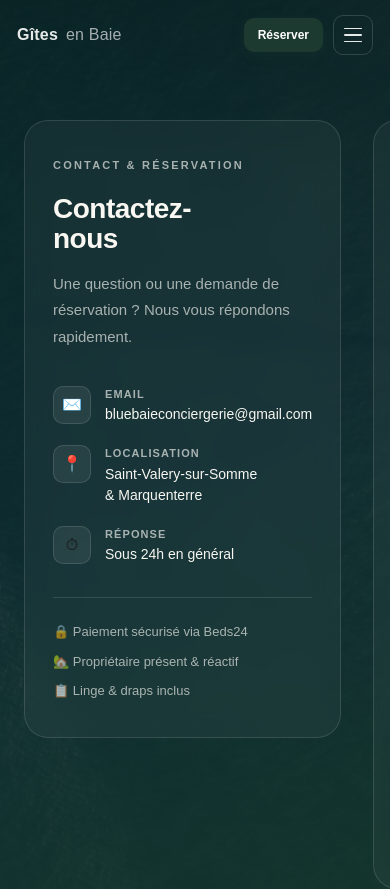
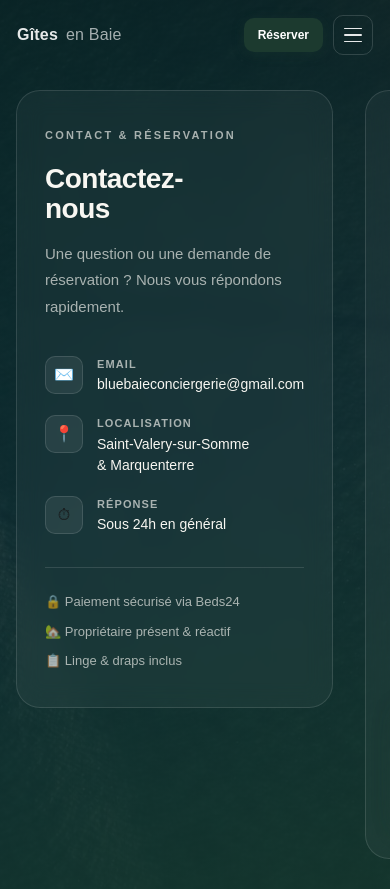
Before and after one commit to bluebaie/gite-en-baie, a Next.js app: page /contact in a window 390 px wide. Shown: the top 889 px of the page. Built offline with nearby package versions, Linux system fonts and the light colour scheme.

Commit message:
fix: padding mobile contact page

```diff
--- a/app/contact/page.tsx
+++ b/app/contact/page.tsx
@@ -22,12 +22,21 @@ export default function ContactPage() {
         background: "linear-gradient(160deg, rgba(7,30,32,0.88) 0%, rgba(11,31,37,0.82) 50%, rgba(20,50,40,0.90) 100%)",
       }} />
 
-      {/* Contenu */}
-      <div style={{
-        position: "relative",
-        zIndex: 2,
-        padding: "120px 24px 80px",
-      }}>
+      {/* Padding responsive via <style> — desktop inchangé */}
+      <style>{`
+        .contact-content {
+          position: relative;
+          z-index: 2;
+          padding: 120px 24px 80px;
+        }
+        @media (max-width: 767px) {
+          .contact-content {
+            padding: 90px 16px 60px;
+          }
+        }
+      `}</style>
+
+      <div className="contact-content">
         <div style={{ maxWidth: 1100, margin: "0 auto" }}>
           <ContactPageForm />
         </div>
```
